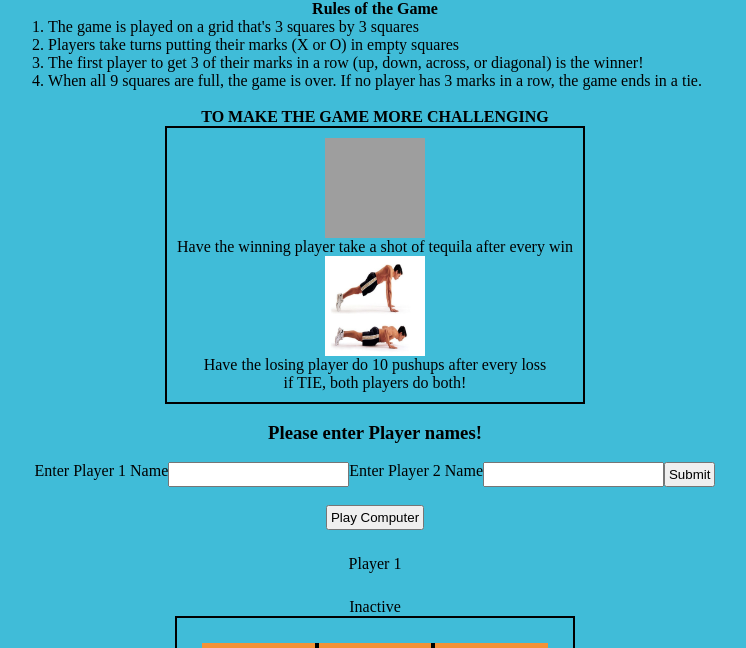
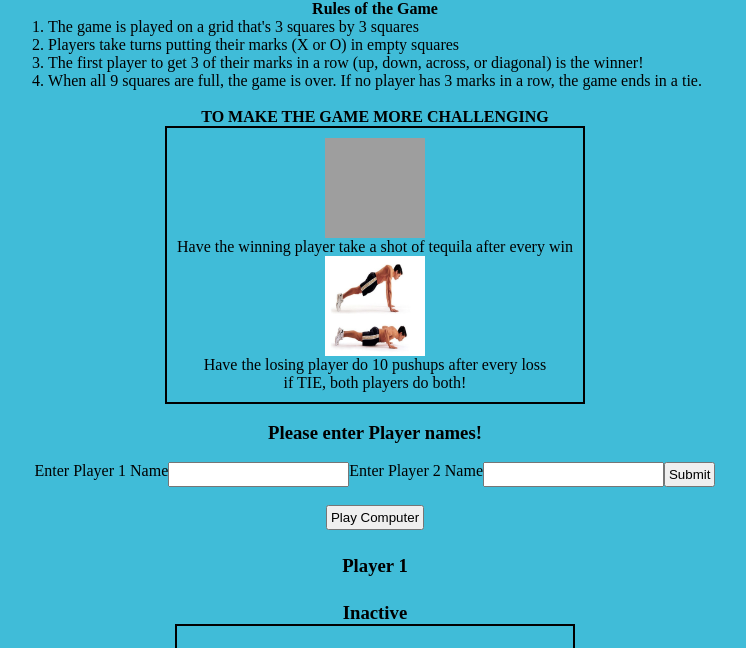
Before and after one commit to bibimbop123/Arcade, a plain HTML site: page index.html in a window 1280 px wide. Shown: the part 73-721 px from the top of the page, without its empty margins (265-1011 px from the left). Drawn offline with Linux system fonts and the light colour scheme; grey boxes are pictures that could not be loaded.

Commit message:
made player status and game status h3

```diff
--- a/app.js
+++ b/app.js
@@ -31,6 +31,7 @@ function renderGame() {
   }
 }
 renderGame();
+
 board.addEventListener("click", (e) => {
   console.log(e.target.id);
   const row = e.target.id[0];
@@ -174,6 +175,7 @@ function playComputer() {
       gameState.board[row][col] = gameState.playerNames[1];
     }
   }
+
   // let emptyPositionFound = false;
   // while (!emptyPositionFound) {
   //   const rowIdx = Math.floor(Math.random() * 3);
--- a/index.html
+++ b/index.html
@@ -40,8 +40,8 @@
     </form>
     <br/>
     <button id="computer"> Play Computer</button>
-    <div id="playerStatus">Player 1</div>
-    <div id="gameStatus">Inactive</div>
+    <h3 id="playerStatus">Player 1</h3>
+    <h3 id="gameStatus">Inactive</h3>
 
     <div class="board">
       <!-- <div class="cell" id="0,0"></div>
```
